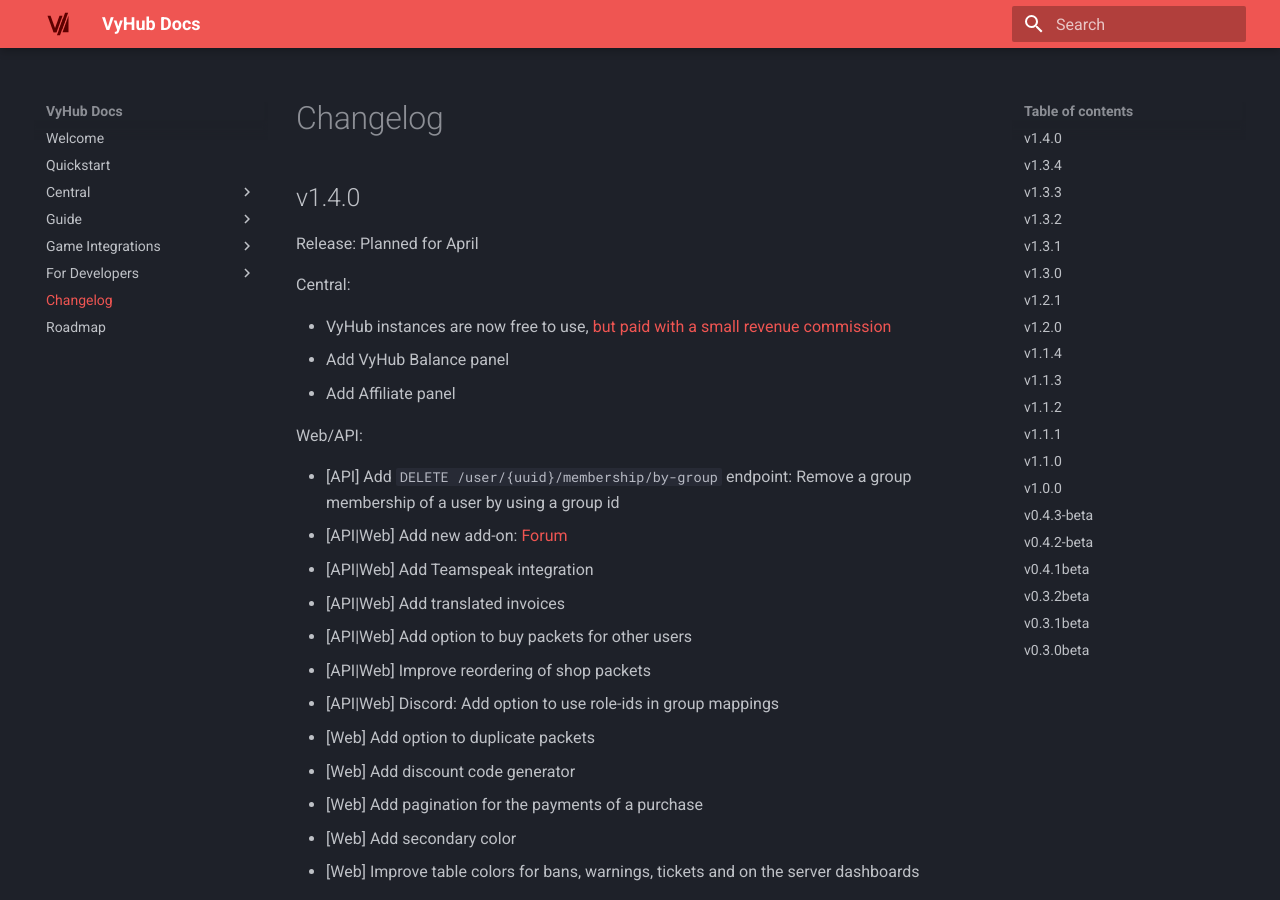
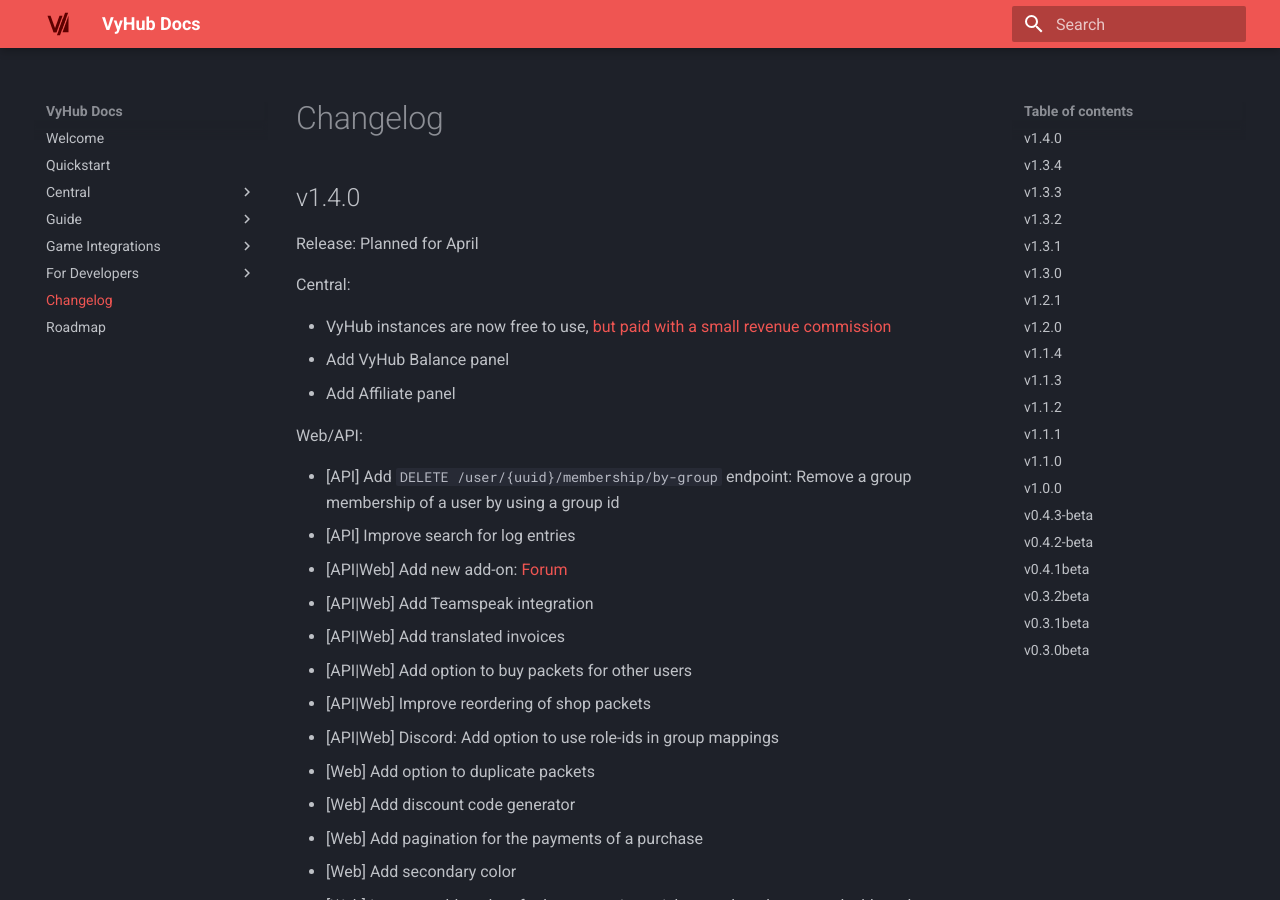
Before and after one commit to nyx-project/vyhub-documentation, an MkDocs documentation site: the page built from docs/changelog.md, in a window 1280 px wide and 900 px high. Built offline with MkDocs 1.6.1 and Material for MkDocs 9.7.7, drawn with Linux system fonts in a browser that asks for light colours; the version menu is left out.

Commit message:
Fix changelog

```diff
--- a/docs/changelog.md
+++ b/docs/changelog.md
@@ -13,6 +13,7 @@
 Web/API:
 
 - [API] Add `DELETE /user/{uuid}/membership/by-group` endpoint: Remove a group membership of a user by using a group id
+- [API] Improve search for log entries
 - [API|Web] Add new add-on: [Forum](guide/forum.md)
 - [API|Web] Add Teamspeak integration
 - [API|Web] Add translated invoices
```
